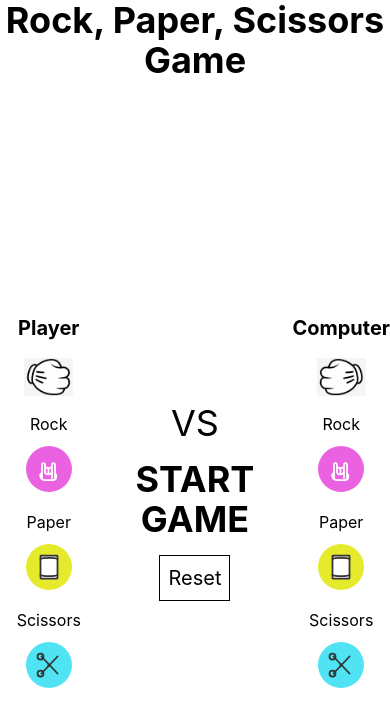
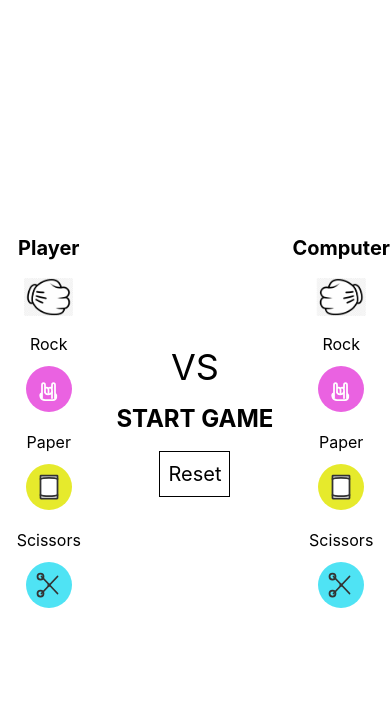
Before and after one commit to STEPHEN-EMMAHI/rock-paper-scissors-game, a website built with Vite: page index.html in a window 390 px wide. Built offline with nearby package versions, Linux system fonts and the light colour scheme.

Commit message:
fix typography issues

```diff
--- a/index.html
+++ b/index.html
@@ -14,7 +14,6 @@
   <body>
     <!-- MAIN -->
     <main>
-      <h1 class="text-center font-bold text-4xl">Rock, Paper, Scissors Game</h1>
       <div class="h-screen flex items-center">
         <!-- left hand -->
         <div class="flex flex-col gap-4 w-2/4 md:ml-12">
@@ -130,7 +129,9 @@
         </div>
         <div class="flex flex-col gap-4 items-center w-full">
           <p class="text-4xl">VS</p>
-          <p class="results text-4xl font-bold text-center">START GAME</p>
+          <p class="results text-2xl lg:text-4xl font-bold text-center">
+            START GAME
+          </p>
           <button class="reset-button border text-xl p-2 lg:cursor-pointer">
             Reset
           </button>
```
